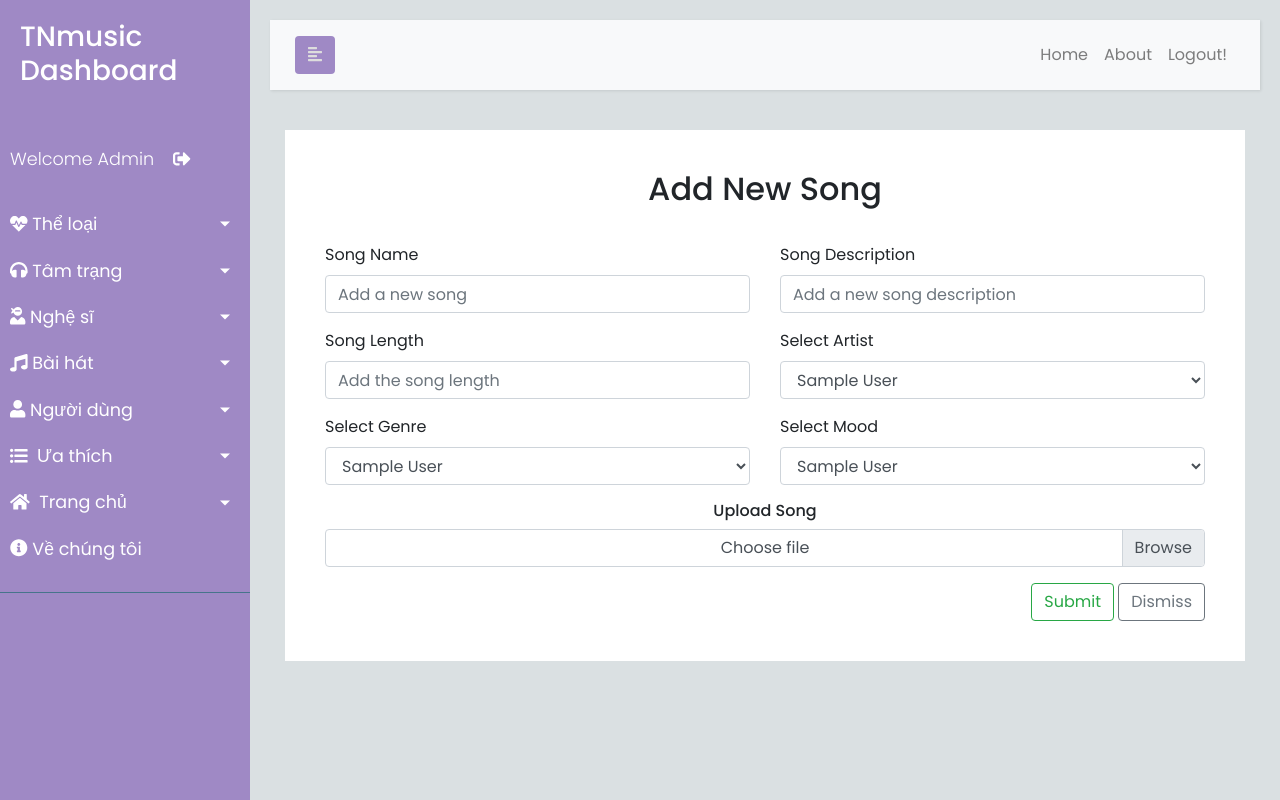
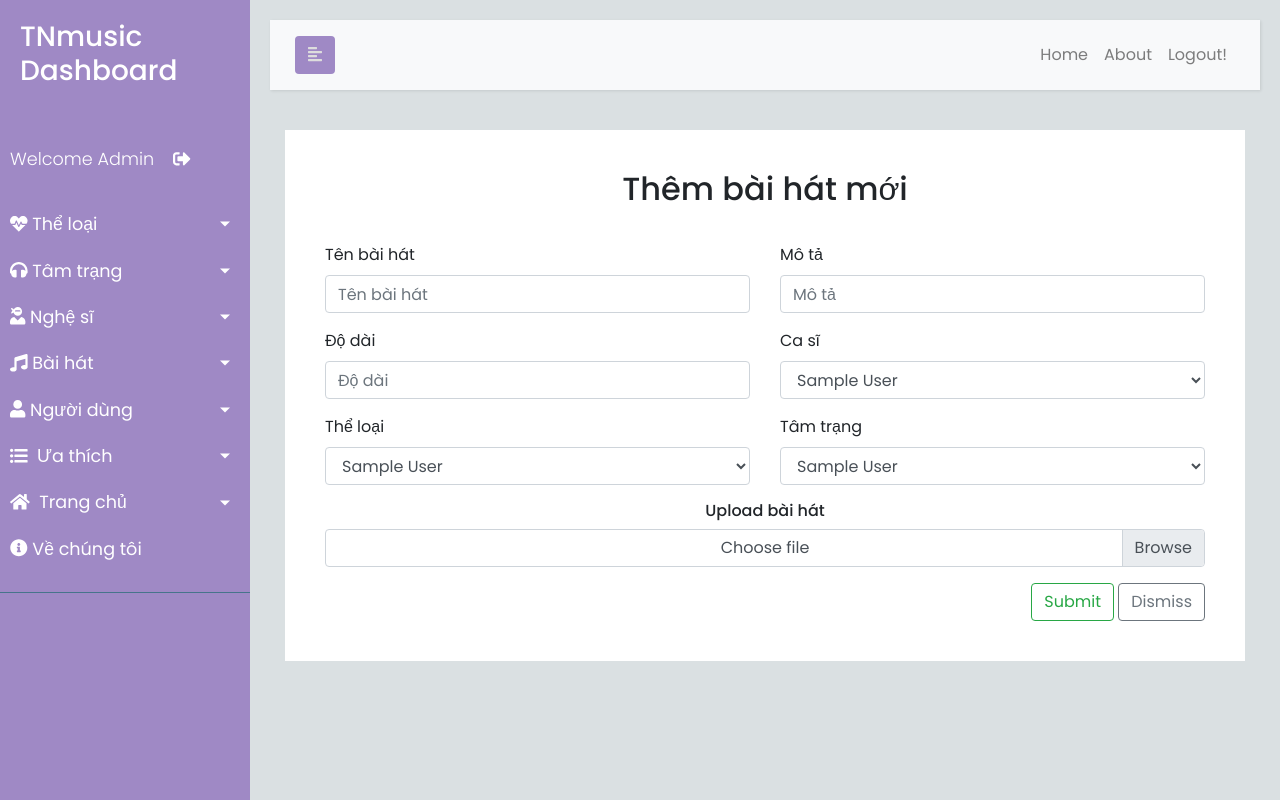
Before and after one commit to YumeHika/TNmusic, a Django app: page /admin/songs/add/ in a window 1280 px wide. Run offline with Django 3.2, Linux system fonts and the light colour scheme; a user stored in the database is signed in; tables that the repository leaves empty hold one stand-in row (values such as "Sample post"); some libraries are stand-ins or nearby versions.

Commit message:
first commit

```diff
--- a/templates/adminTemplates/mood/add.html
+++ b/templates/adminTemplates/mood/add.html
@@ -9,7 +9,7 @@
 				<div class="row">
 					<div class="col-12 text-center">
 						<div class="main-section">
-							<h2 class="content-heading">Add New Mood</h2>
+							<h2 class="content-heading">Thêm Mood</h2>
 
                         {% if messages %}
                         <div class="alert alert-danger" role="alert">
--- a/templates/adminTemplates/song/add.html
+++ b/templates/adminTemplates/song/add.html
@@ -9,7 +9,7 @@
 				<div class="row">
 					<div class="col-12 text-center">
 						<div class="main-section">
-							<h2 class="content-heading">Add New Song</h2>
+							<h2 class="content-heading">Thêm bài hát mới</h2>
 
                         {% if messages %}
                         <div class="alert alert-danger" role="alert">
@@ -28,15 +28,15 @@
                                 <div class="col-6">
                                     <div class="form-group text-left">
 
-                                        <label for="song-name">Song Name</label>
-                                        <input name="name" type="text" class="form-control" id="song-name" placeholder="Add a new song">
+                                        <label for="song-name">Tên bài hát</label>
+                                        <input name="name" type="text" class="form-control" id="song-name" placeholder="Tên bài hát">
                                       </div>
                                 </div>
                                 <div class="col-6">
                                     <div class="form-group text-left">
 
-                                        <label for="song-description">Song Description</label>
-                                        <input name="desc" type="text" class="form-control" id="song-description" placeholder="Add a new song description">
+                                        <label for="song-description">Mô tả</label>
+                                        <input name="desc" type="text" class="form-control" id="song-description" placeholder="Mô tả">
                                       </div>
                                 </div>
 
@@ -47,14 +47,14 @@
 						    	<div class="col-6">
 									<div class="form-group text-left">
 
-						                <label for="song-length">Song Length</label>
-						                <input name="length" type="text" class="form-control" id="song-length" placeholder="Add the song length">
+						                <label for="song-length">Độ dài</label>
+						                <input name="length" type="text" class="form-control" id="song-length" placeholder="Độ dài">
 						              </div>
 						    	</div>
 						    	<div class="col-6">
 
 						    		<div class="form-group text-left">
-									    <label for="artist-menu">Select Artist</label>
+									    <label for="artist-menu">Ca sĩ</label>
 									    <select name="artist" class="form-control" id="artist-menu">
 									    {% for row in artist %}
 									      <option value="{{ row.id }}">{{ row.artist_name }}</option>
@@ -69,7 +69,7 @@
 						    	<div class="col-6">
 
 						    		<div class="form-group text-left">
-									    <label for="genre-menu">Select Genre</label>
+									    <label for="genre-menu">Thể loại</label>
 									    <select name="genre" class="form-control" id="genre-menu">
 									    {% for row in genre %}
 									      <option value="{{ row.id }}">{{ row.genre_name }}</option>
@@ -81,7 +81,7 @@
 						    	<div class="col-6">
 
 									<div class="form-group text-left">
-									    <label for="mood-menu">Select Mood</label>
+									    <label for="mood-menu">Tâm trạng</label>
 									    <select name="mood" class="form-control" id="mood-menu">
 									    {% for row in mood %}
 									      <option value="{{ row.id }}">{{ row.mood_name }}</option>
@@ -95,7 +95,7 @@
 						    <div class="row">
 						    	<div class="col-12 file_upload_song">
 
-						    		<h6>Upload Song</h6>
+						    		<h6>Upload bài hát</h6>
 
 						    		<div class="input-group mb-3">
 									  <div class="custom-file">
```
Also changed, not shown: db.sqlite3, media/profile/2b5c5fa1500ba555fc1a.jpg (deleted), media/profile/meo-con.jpg (added), 1 other file.
